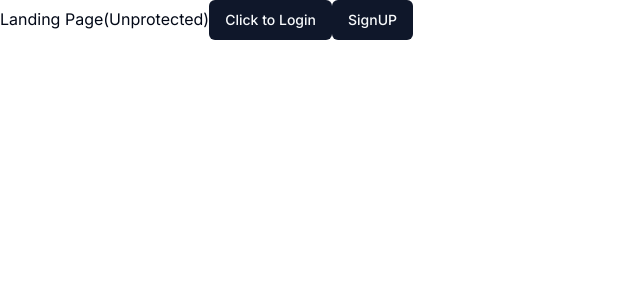
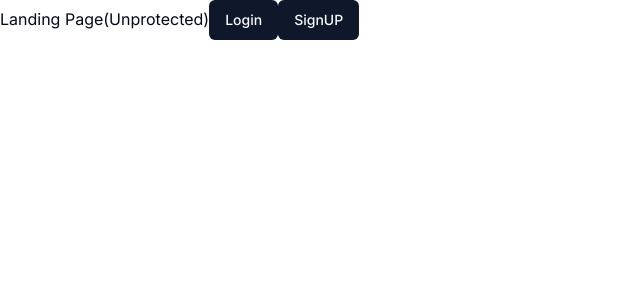
Before and after one commit to Sushankznation/AI-App, a Next.js app: page / in a window 1280 px wide. Shown: the top 300 px of the page, without its empty margins (0-640 px from the left). Built offline with nearby package versions, Linux system fonts and the light colour scheme.

Commit message:
Configures the login & Sign UP

```diff
--- a/app/(auth)/(auth)/layout.tsx
+++ /dev/null
@@ -1,13 +0,0 @@
-const AuthLayout = ({
-  children
-}: {
-  children: React.ReactNode;
-}) => {
-  return (
-    <main className="h-full bg-[#111827] flex items-center justify-center">
-      {children}
-    </main>
-  );
-}
-
-export default AuthLayout;
--- a/app/(auth)/layout.tsx
+++ b/app/(auth)/layout.tsx
@@ -1,5 +1,13 @@
-const AuthLayout = ({ children }: { children: React.ReactNode }) => {
+const AuthLayout = ({
+  children
+}: {
+  children: React.ReactNode;
+}) => {
   return (
-    <div className="flex items-center justify-center h-full">{children}</div>
+    <main className="h-full bg-[#111827] flex items-center justify-center">
+      {children}
+    </main>
   );
-};
+}
+
+export default AuthLayout;
--- a/app/(landing)/page.tsx
+++ b/app/(landing)/page.tsx
@@ -6,7 +6,7 @@ export default function LandingPage() {
     <div>
       Landing Page(Unprotected)
       <Link href="/sign-in">
-        <Button>Click to Login </Button>
+        <Button>Login </Button>
       </Link>
       <Link href="/sign-up">
         <Button>SignUP</Button>
```
Also changed, not shown: app/(auth)/(routes)/sign-in/[[...sign-in]]/page.tsx (renamed from app/(auth)/(auth)/(routes)/sign-in/[[...sign-in]]/page.tsx), app/(auth)/(routes)/sign-up/[[...sign-up]]/page.tsx (renamed from app/(auth)/(auth)/(routes)/sign-up/[[...sign-up]]/page.tsx), 1 other file (tests, documents, lock files or other folders).
